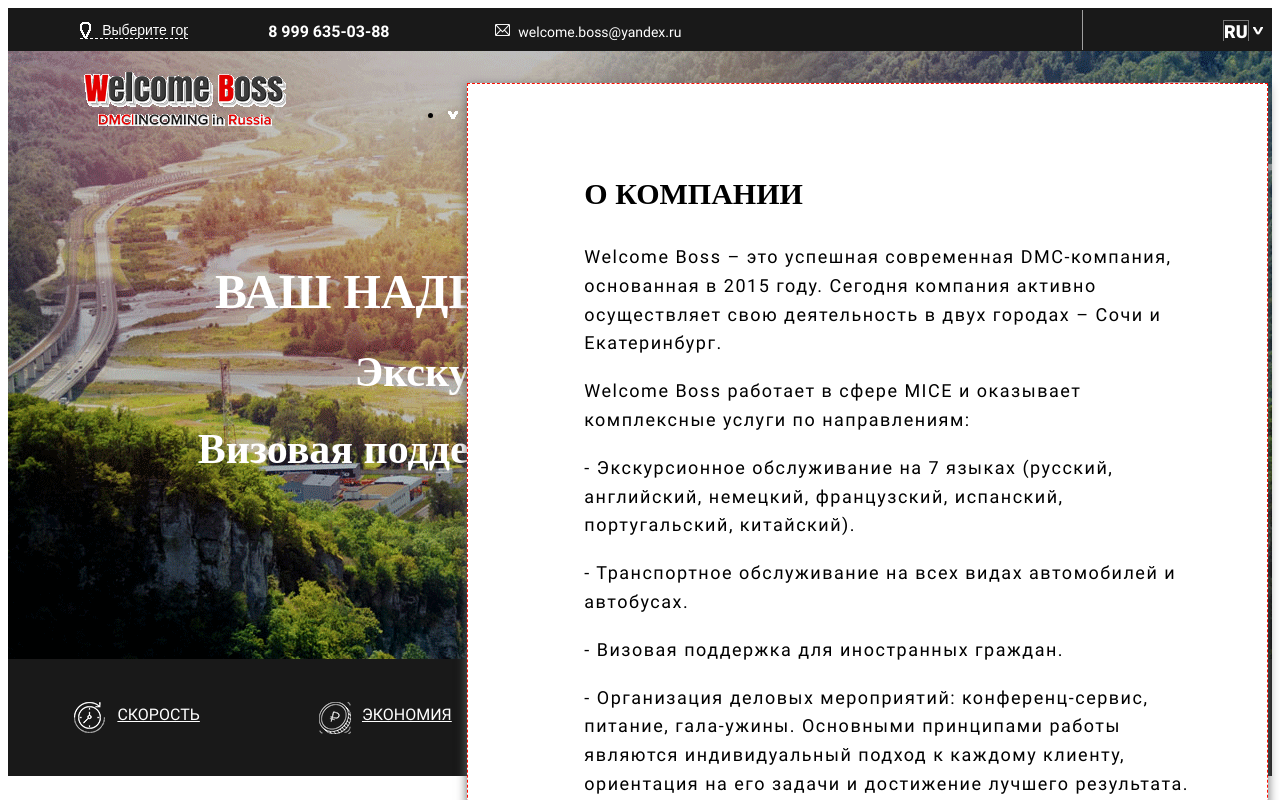
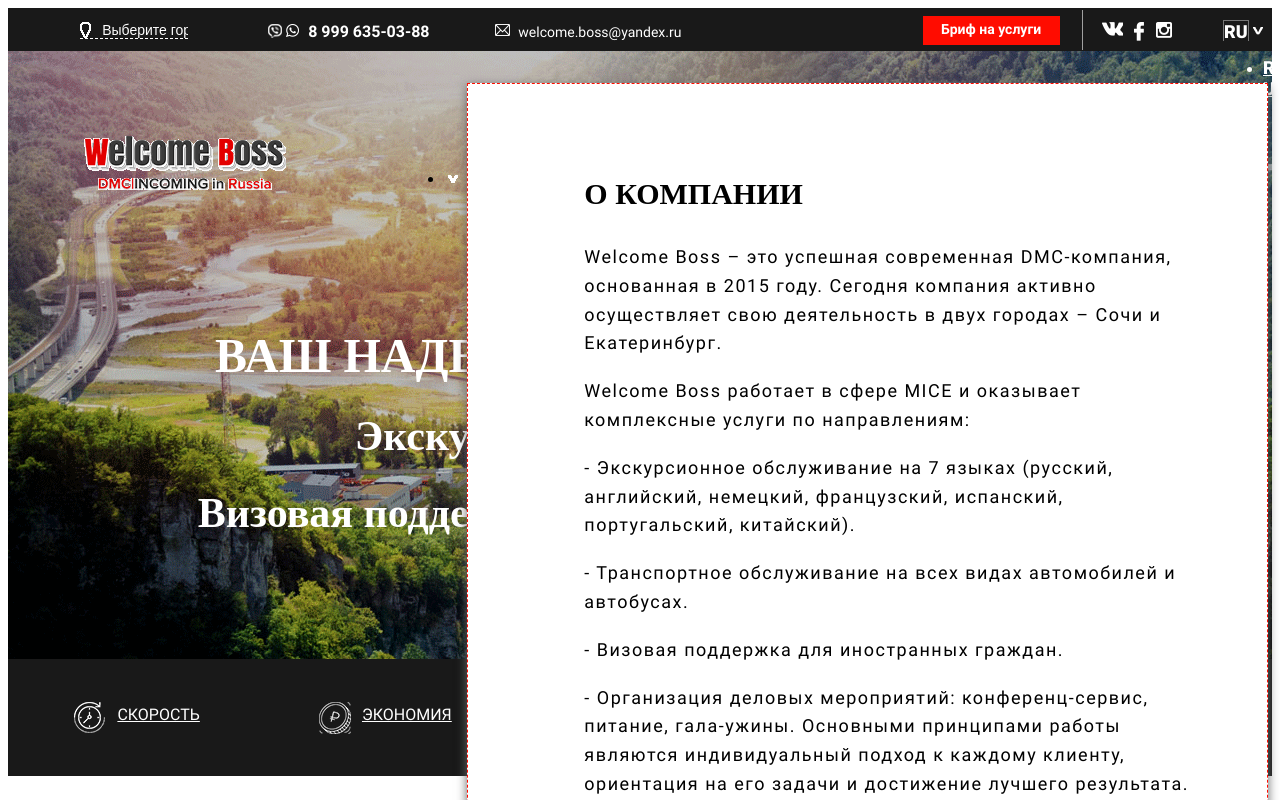
Before and after one commit to Tryd0g0lik/front, a React app: page / in a window 1280 px wide. Shown: the top 800 px of the page. Built offline with nearby package versions, Linux system fonts and the light colour scheme.

Commit message:
[master]: 'CopyPlugin' added to the webpack

```diff
--- a/src/components/index.tsx
+++ b/src/components/index.tsx
@@ -1,6 +1,7 @@
 import React, { StrictMode } from 'react';
 import { createRoot } from 'react-dom/client';
 import "../css/style.css";
+
 import { AppFC } from './App';
 const root = document.getElementById('root');
 
--- a/src/components/parts/Footer.tsx
+++ b/src/components/parts/Footer.tsx
@@ -78,14 +78,14 @@ export function FooterFC(): React.JSX.Element {
       <div className="bottom-right">
         <h5>Способы оплаты</h5>
         <ul>
-          <li><a href="/" className="many"><img src="img/visa.jpg" /></a></li>
-          <li><a href="/" className="many"><img src="/pic/sber-bottom.jpg" /></a></li>
-          <li><a href="/" className="many"><img src="./pic/master-c.jpg" /></a></li>
-          <li><a href="/" className="many"><img src="./pic/YAndex.jpg" /></a></li>
-          <li><a href="/" className="many"><img src="./pic/webmani.jpg" /></a></li>
-          <li><a href="/" className="many"><img src="./pic/qiwi.jpg" /></a></li>
+          <li><a href="/" className="many"><img src="./content/visa.jpg" /></a></li>
+          <li><a href="/" className="many"><img src="/content/sber-bottom.jpg" /></a></li>
+          <li><a href="/" className="many"><img src="./content/master-c.jpg" /></a></li>
+          <li><a href="/" className="many"><img src="./content/YAndex.jpg" /></a></li>
+          <li><a href="/" className="many"><img src="./content/webmani.jpg" /></a></li>
+          <li><a href="/" className="many"><img src="./content/qiwi.jpg" /></a></li>
         </ul>
-        <img src="../pic/komp.jpg" />
+        {/* <img src="../content/komp.jpg" />  */}
       </div>
 
     </div>
--- a/src/components/parts/Header.tsx
+++ b/src/components/parts/Header.tsx
@@ -16,12 +16,9 @@ export function HeadFC(): React.JSX.Element {
               <option className="selectItem-sity" id="novosibirsk">Новосибирск</option>
             </select>
           </form>
-
-
-
           <div className="wh">
-            {/* <!-- a href="/site/prototype/index.php" id="call"></a> */}
-            {/* <a href="/site/prototype/index.php" id="wh"></a> */}
+            <a href="/" id="call"></a>
+            <a href="/" id="wh"></a>
             <span>8 999 635-03-88</span>
           </div>
         </div>
@@ -33,13 +30,13 @@ export function HeadFC(): React.JSX.Element {
         </div>
         <div id="top-right">
           <div id="brif">
-            {/* <!-- a href="/site/prototype/index.php">Бриф на услуги</a --> */}
+            <a href="/">Бриф на услуги</a>
           </div>
 
           <div id="soc">
-            {/* <!-- a href="/site/prototype/index.php" id="vk"></a> */}
-            {/* <a href="/site/prototype/index.php" id="f"></a>
-      <a href="/site/prototype/index.php" id="ins"></a> */}
+            <a href="/" id="vk"></a>
+            <a href="/" id="f"></a>
+            <a href="/" id="ins"></a>
           </div>
 
           <div id="lang">
@@ -49,10 +46,10 @@ export function HeadFC(): React.JSX.Element {
                 <option className="selectItem-lang" id="us">US</option>
               </select>
             </form>
-            {/* <!--ul>
-      <li><a href="/site/prototype/index.php" id="ru">RU</a></li>
-      <li><a href="/site/prototype/index.php" id="us">US</a></li>
-    </ul --> */}
+            <ul>
+              <li><a href="/" id="ru">RU</a></li>
+              <li><a href="/" id="us">US</a></li>
+            </ul>
           </div >
 
         </div >
@@ -62,8 +59,8 @@ export function HeadFC(): React.JSX.Element {
       <div className="logo"></div>
       <nav>
         <ul className="header-menu">
-          {/* <li><a href="/site/prototype/index.php">О компании</a></li> */}
-          <li className="sub-menu">{/* < a href="/site/prototype/index.php">Наши услуги</a> */}
+          {/* <li><a href="/">О компании</a></li> */}
+          <li className="sub-menu">{/* < a href="/">Наши услуги</a> */}
             <ul className="submenu">
               <li><a>Экскурсионное обслуживание</a></li>
               <li><a>Визовая поддержка</a></li>
@@ -72,7 +69,7 @@ export function HeadFC(): React.JSX.Element {
             </ul>
           </li>
 
-          {/* <!-- <li><a href="/site/prototype/index.php">Ваши выгоды</a></li><li><a href="/site/prototype/index.php">Спецпредложения</a></li><li><a href="/site/prototype/index.php">Блог</a></li><li><a href="/site/prototype/index.php">Контакты</a></li> --> */}
+          {/* <!-- <li><a href="/">Ваши выгоды</a></li><li><a href="/">Спецпредложения</a></li><li><a href="/">Блог</a></li><li><a href="/">Контакты</a></li> --> */}
         </ul>
       </nav >
       <div className="search">
@@ -92,7 +89,7 @@ export function HeadFC(): React.JSX.Element {
         <h2>Визовая поддержка для иностранных граждан</h2>
       </hgroup>
       <div>
-        {/* <!-- <a href="/site/prototype/index.php">Получить консультацию</a> -->  */}
+        {/* <!-- <a href="/">Получить консультацию</a> -->  */}
       </div>
     </div>
 
--- a/webpack.config.js
+++ b/webpack.config.js
@@ -9,7 +9,7 @@ const ESLintPlugin = require('eslint-webpack-plugin');
 const MiniCssExtractPlugin = require('mini-css-extract-plugin');
 const SpriteLoaderPlugin = require('svg-sprite-loader/plugin');
 const glob = require('glob');
-// const CopyPlugin = require("copy-webpack-plugin");
+const CopyPlugin = require("copy-webpack-plugin");
 // const htmlFiles = glob.sync('./src/public/*.html').map(file => {
 // const htmlFiles = glob.sync('./src/public/*.{html,}').map(file => {
 //   return new HtmlWebpackPlugin({
@@ -95,7 +95,18 @@ module.exports = {
       path: path.join(__dirname, 'src/bundles'),
       filename: 'webpack-stats.json'
     }),
-
+    new CopyPlugin({
+      patterns: [
+        { from: "src\\components\\parts\\content", to: "content" },
+        { from: "src\\img\\visa.jpg", to: "content" },
+        { from: "src\\img\\sber-bottom.jpg", to: "content" },
+        { from: "src\\img\\master-c.jpg", to: "content" },
+        { from: "src\\img\\YAndex.jpg", to: "content" },
+        { from: "src\\img\\webmani.jpg", to: "content" },
+        { from: "src\\img\\qiwi.jpg", to: "content" },
+        { from: "src\\img\\komp.jpg", to: "content" },
+      ],
+    }),
     new SpriteLoaderPlugin(), // svg
 
     new HtmlWebpackPlugin({
```
